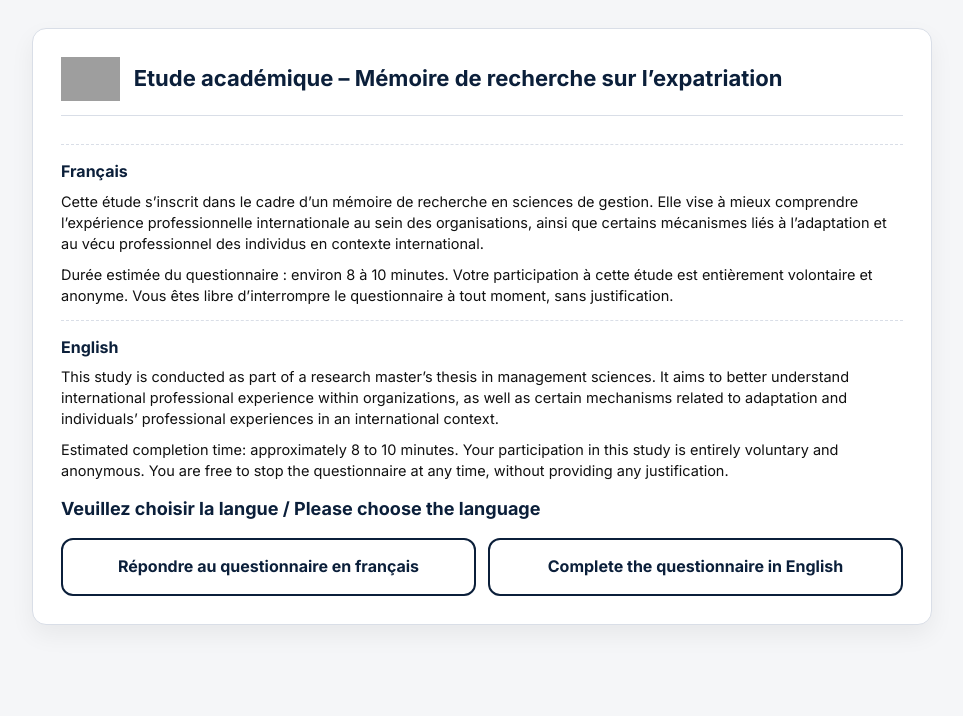
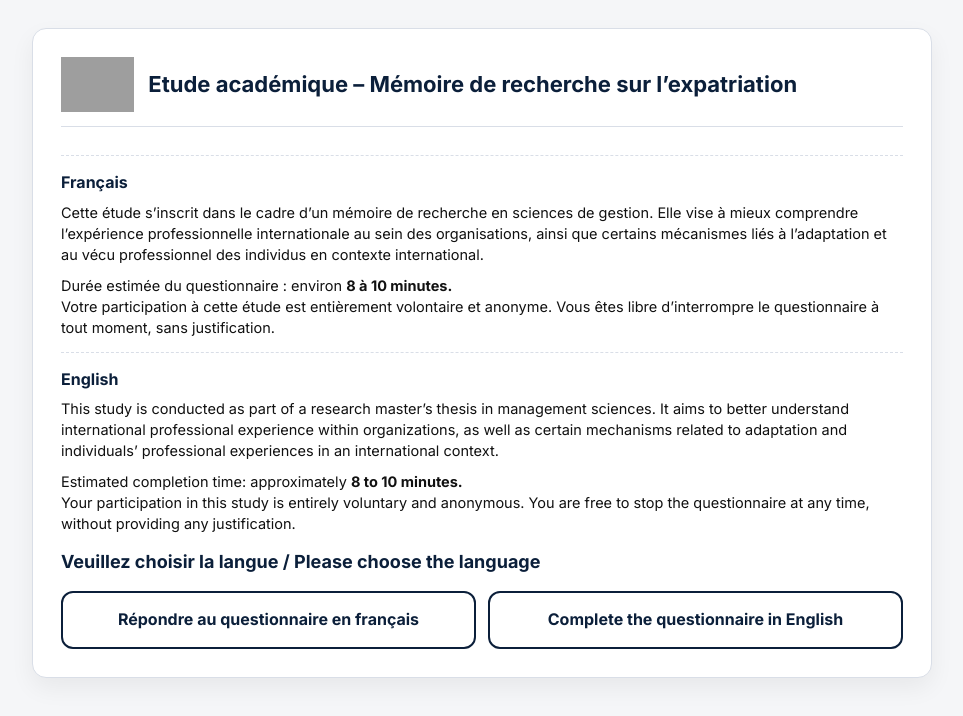
Before and after one commit to Robinsonrgr/memoire-inseec-expatriation-questionnaire, a plain HTML site: page index.html in a window 1280 px wide. Shown: the whole page, without its empty margins (158-1121 px from the left). Drawn offline with Linux system fonts and the light colour scheme; grey boxes are pictures that could not be loaded.

Commit message:
Update index.html

```diff
--- a/index.html
+++ b/index.html
@@ -51,7 +51,7 @@
     }
 
     .logo{
-      height:44px;
+      height:55px;
       width:auto;
       object-fit:contain;
     }
@@ -163,7 +163,7 @@
           Cette étude s’inscrit dans le cadre d’un mémoire de recherche en sciences de gestion.
           Elle vise à mieux comprendre l’expérience professionnelle internationale au sein des organisations, ainsi que certains mécanismes liés à l’adaptation et au vécu professionnel des individus en contexte international.
           <span class="duration-gap" style="display:block;"></span>
-          Durée estimée du questionnaire : environ 8 à 10 minutes.
+          Durée estimée du questionnaire : environ <strong>8 à 10 minutes.</strong><br>
           Votre participation à cette étude est entièrement volontaire et anonyme.
           Vous êtes libre d’interrompre le questionnaire à tout moment, sans justification.
         </p>
@@ -176,7 +176,7 @@
           This study is conducted as part of a research master’s thesis in management sciences.
           It aims to better understand international professional experience within organizations, as well as certain mechanisms related to adaptation and individuals’ professional experiences in an international context.
           <span class="duration-gap" style="display:block;"></span>
-          Estimated completion time: approximately 8 to 10 minutes.
+          Estimated completion time: approximately <strong>8 to 10 minutes.</strong><br>
           Your participation in this study is entirely voluntary and anonymous.
           You are free to stop the questionnaire at any time, without providing any justification.
         </p>
```
